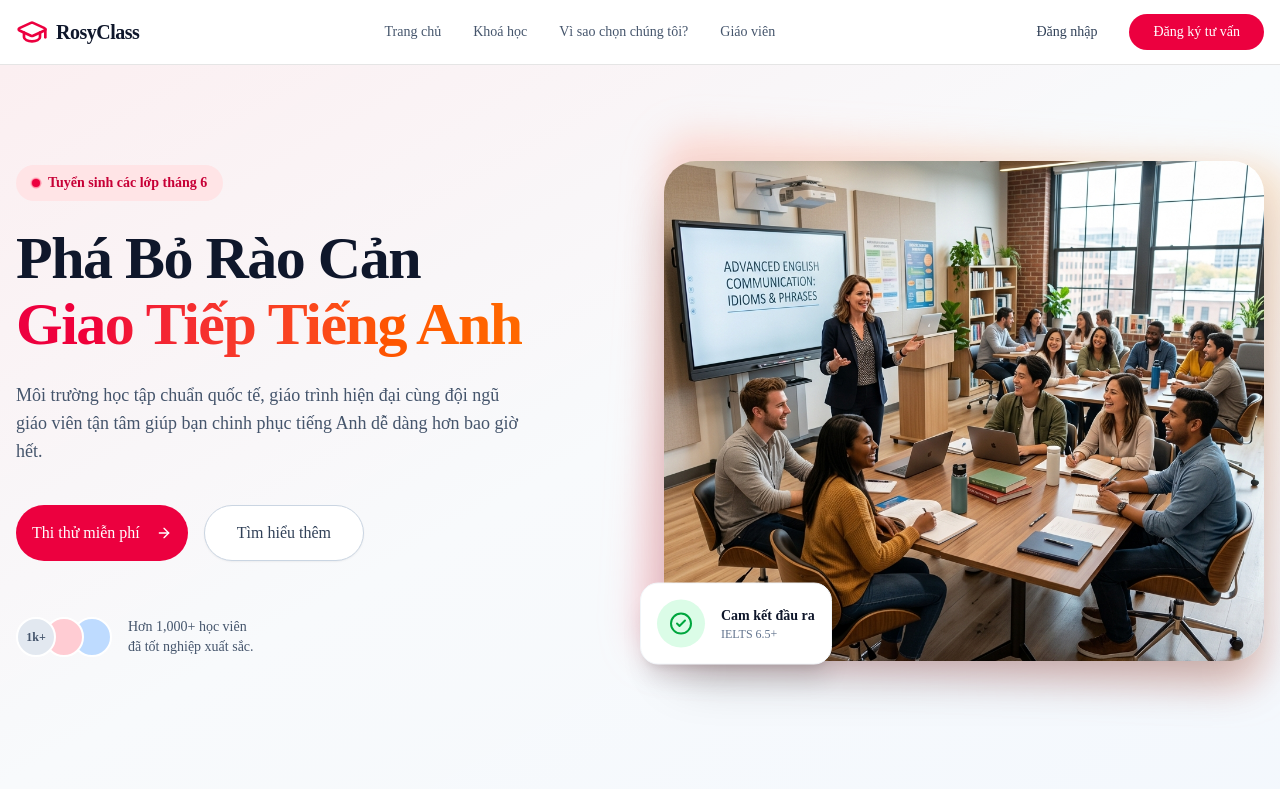
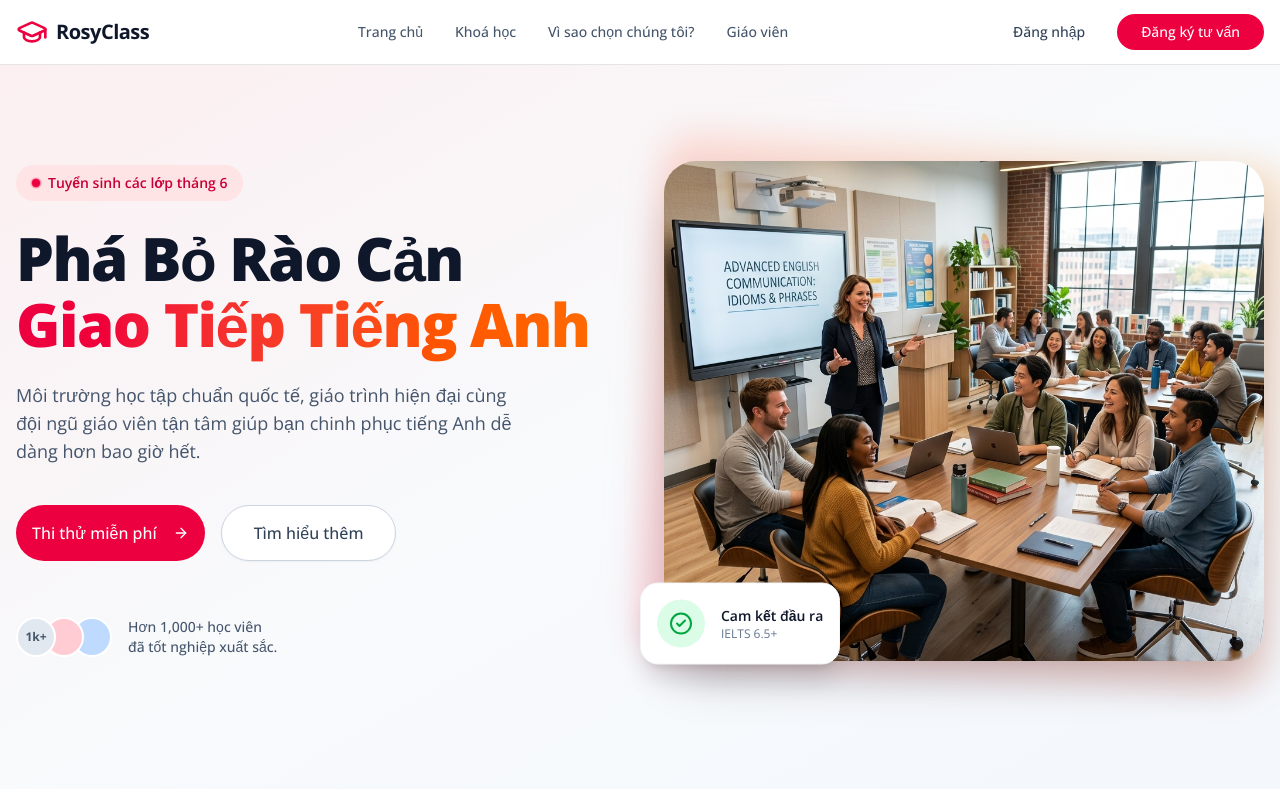
Before and after one commit to nguyenzak1999-dev/rosyclass, a Next.js app: page / in a window 1280 px wide. Shown: the top 800 px of the page. Built offline with nearby package versions, Linux system fonts and the light colour scheme.

Commit message:
style: change global font to Open Sans

```diff
--- a/src/app/layout.tsx
+++ b/src/app/layout.tsx
@@ -1,20 +1,15 @@
 import type { Metadata } from "next";
-import { Geist, Geist_Mono } from "next/font/google";
+import { Open_Sans } from "next/font/google";
 import "./globals.css";
 
-const geistSans = Geist({
-  variable: "--font-geist-sans",
-  subsets: ["latin"],
-});
-
-const geistMono = Geist_Mono({
-  variable: "--font-geist-mono",
-  subsets: ["latin"],
+const openSans = Open_Sans({
+  variable: "--font-sans",
+  subsets: ["latin", "vietnamese"],
 });
 
 export const metadata: Metadata = {
-  title: "Create Next App",
-  description: "Generated by create next app",
+  title: "RosyClass - Trung tâm Tiếng Anh Hàng Đầu",
+  description: "Hệ thống quản lý và học tập tiếng Anh toàn diện",
 };
 
 export default function RootLayout({
@@ -25,7 +20,7 @@ export default function RootLayout({
   return (
     <html
       lang="en"
-      className={`${geistSans.variable} ${geistMono.variable} h-full antialiased`}
+      className={`${openSans.variable} h-full antialiased`}
     >
       <body className="min-h-full flex flex-col">{children}</body>
     </html>
```
